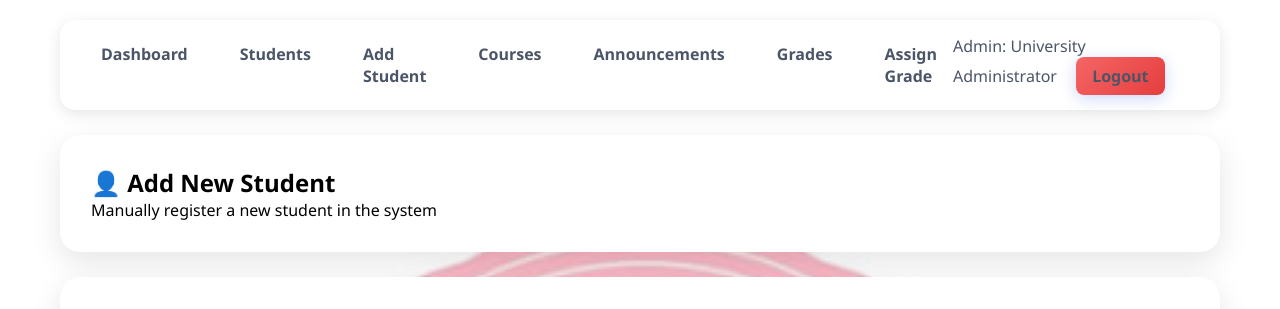
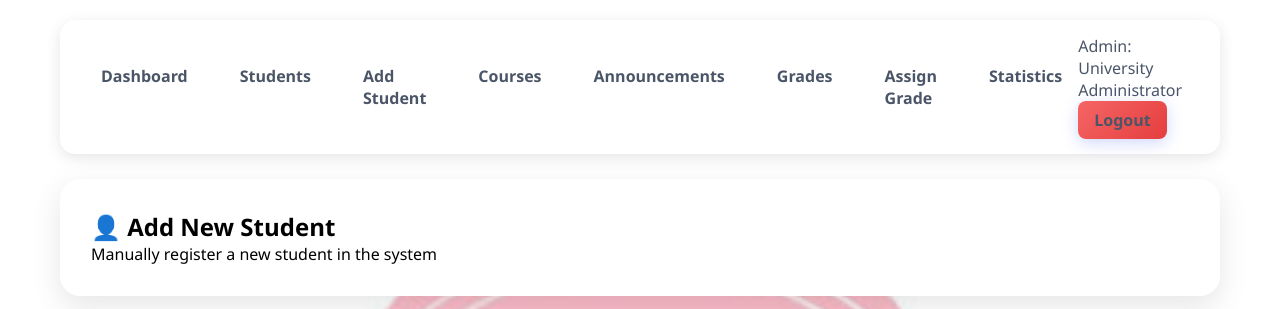
Before and after one commit to gandalf-lab/unity_uni_student_portal, a Flask app: page /admin/students/add in a window 1280 px wide. Shown: the top 309 px of the page. Run offline with Flask 3, Linux system fonts and the light colour scheme; the visitor is signed in with stand-in values (Sample User, id 1).

Commit message:
Update base.html

```diff
--- a/templates/admin/base.html
+++ b/templates/admin/base.html
@@ -20,6 +20,7 @@
             <a href="{{ url_for('admin_announcements') }}">Announcements</a>
             <a href="{{ url_for('admin_grades') }}">Grades</a>
             <a href="{{ url_for('assign_grade') }}">Assign Grade</a>
+            <a href="{{ url_for('admin_statistics') }}">Statistics</a>
         </div>
             <div class="nav-user">
                 <span style="color: #4a5568; margin-right: 15px;">Admin: {{ session.get('admin_name', 'Admin') }}</span>
```
